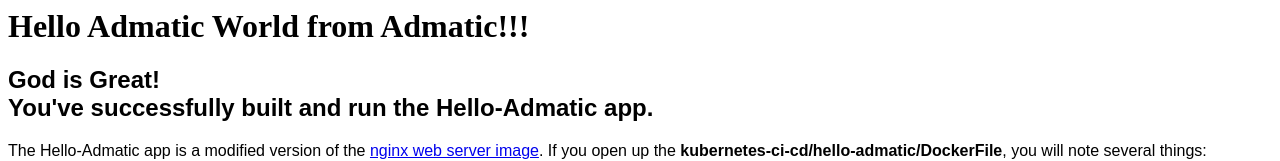
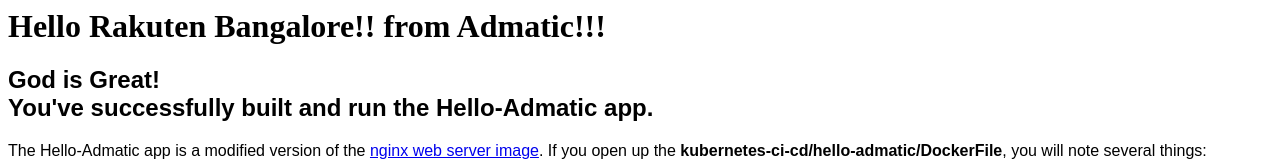
Before and after one commit to admatic/kubernetes-ci-cd, a plain HTML site: page applications/hello-admatic/index.html in a window 1280 px wide. Shown: the top 161 px of the page. Drawn offline with Linux system fonts and the light colour scheme.

Commit message:
Added message to index.html

```diff
--- a/applications/hello-admatic/index.html
+++ b/applications/hello-admatic/index.html
@@ -3,7 +3,7 @@
     <title>hello-admatic</title>
 </header>
 <body>
-<h1>Hello Admatic World from Admatic!!!</h1>
+<h1>Hello Rakuten Bangalore!! from Admatic!!!</h1>
 <p>
 <h2 style="font-family:sans-serif">God is Great!</br>You've successfully built and run the
     Hello-Admatic app.
```
